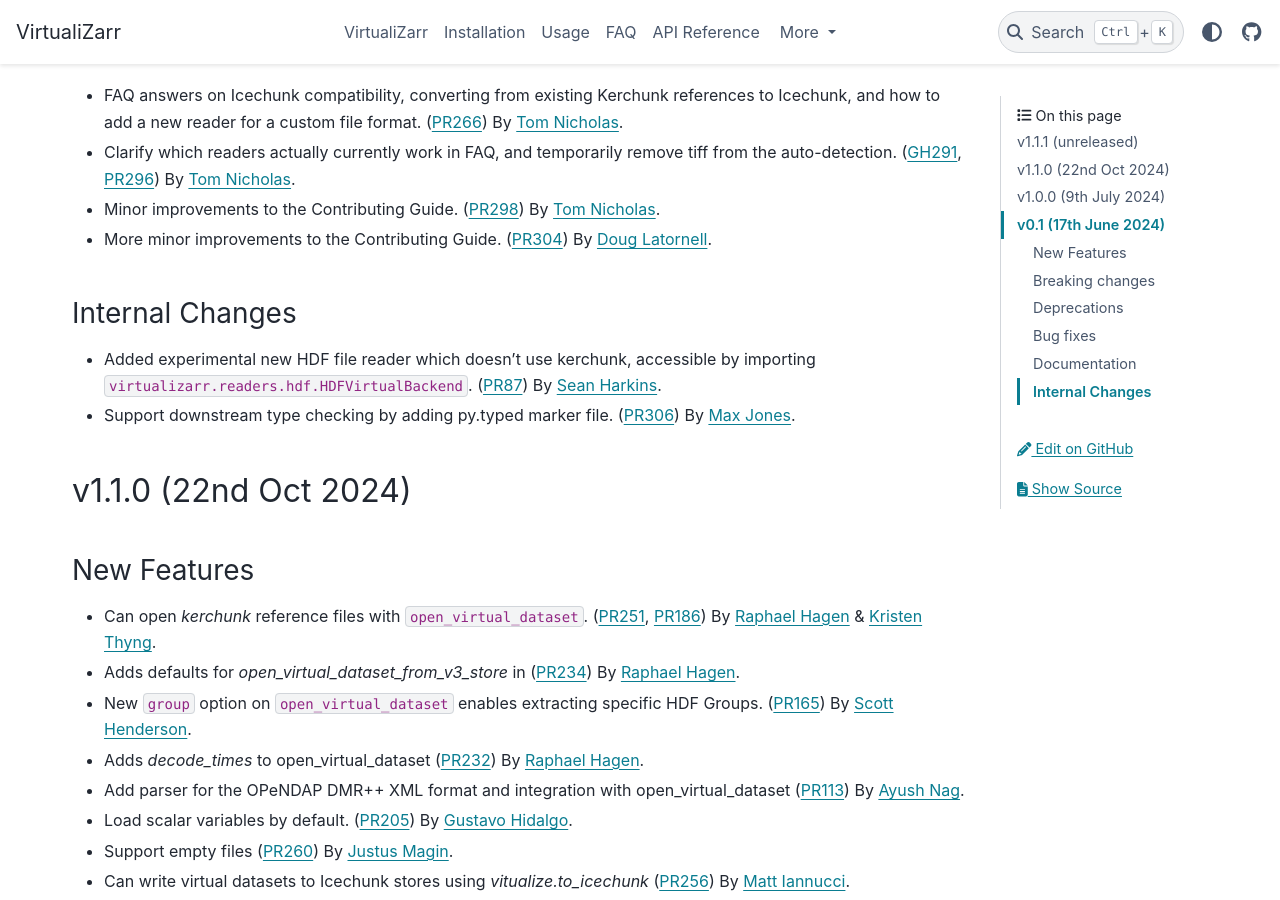
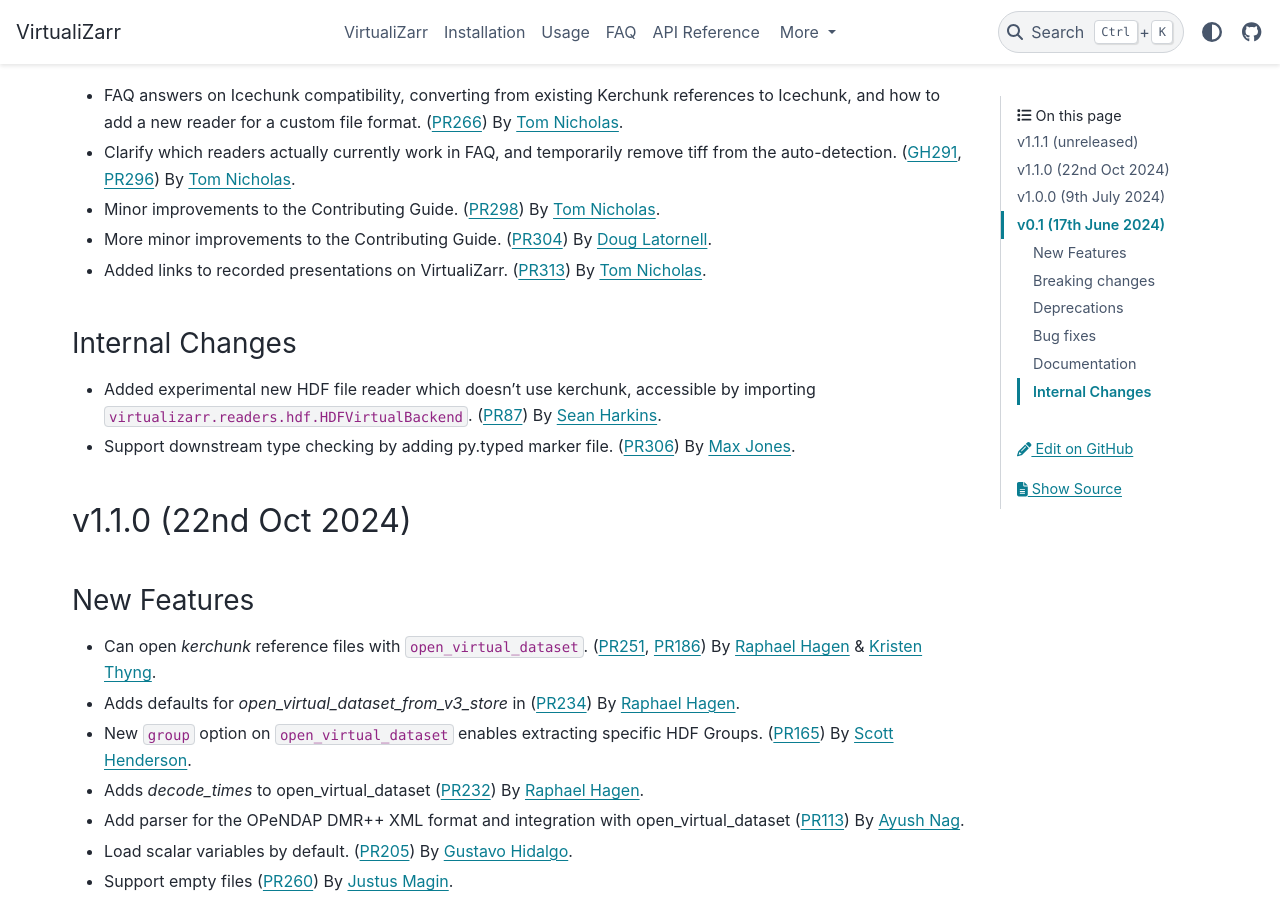
Before and after one commit to zarr-developers/VirtualiZarr, a Sphinx documentation site: the page built from docs/releases.rst, in a window 1280 px wide and 900 px high, scrolled down 736 px. Built offline with Sphinx 7.4.7 and the PyData theme 0.15.4, drawn with Linux system fonts in a browser that asks for light colours.

Commit message:
release note

```diff
--- a/docs/releases.rst
+++ b/docs/releases.rst
@@ -39,6 +39,8 @@
   (:pull:`298`) By `Tom Nicholas <https://github.com/TomNicholas>`_.
 - More minor improvements to the Contributing Guide.
   (:pull:`304`) By `Doug Latornell <https://github.com/DougLatornell>`_.
+- Added links to recorded presentations on VirtualiZarr.
+  (:pull:`313`) By `Tom Nicholas <https://github.com/TomNicholas>`_.
 
 Internal Changes
 ~~~~~~~~~~~~~~~~
```
